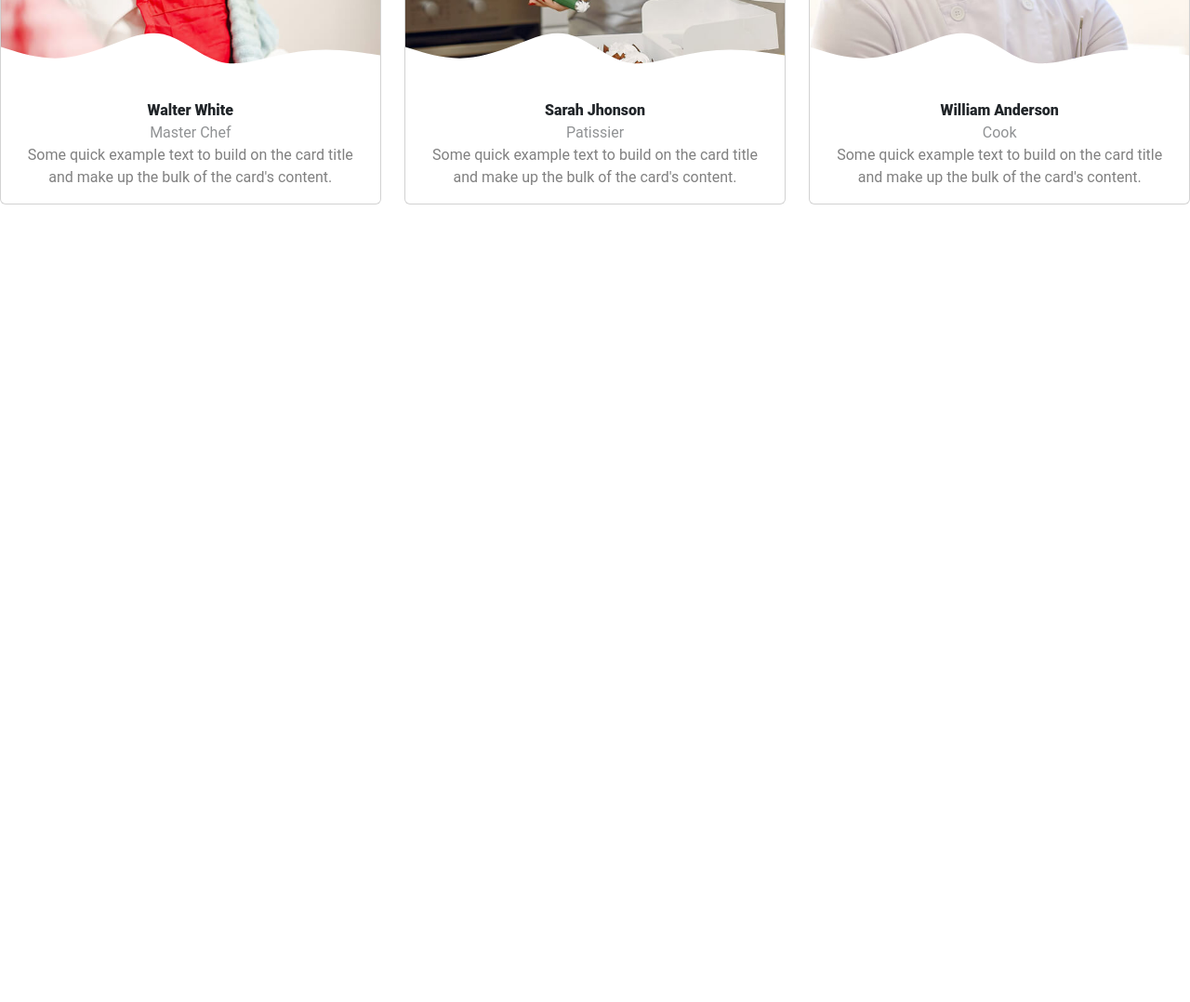
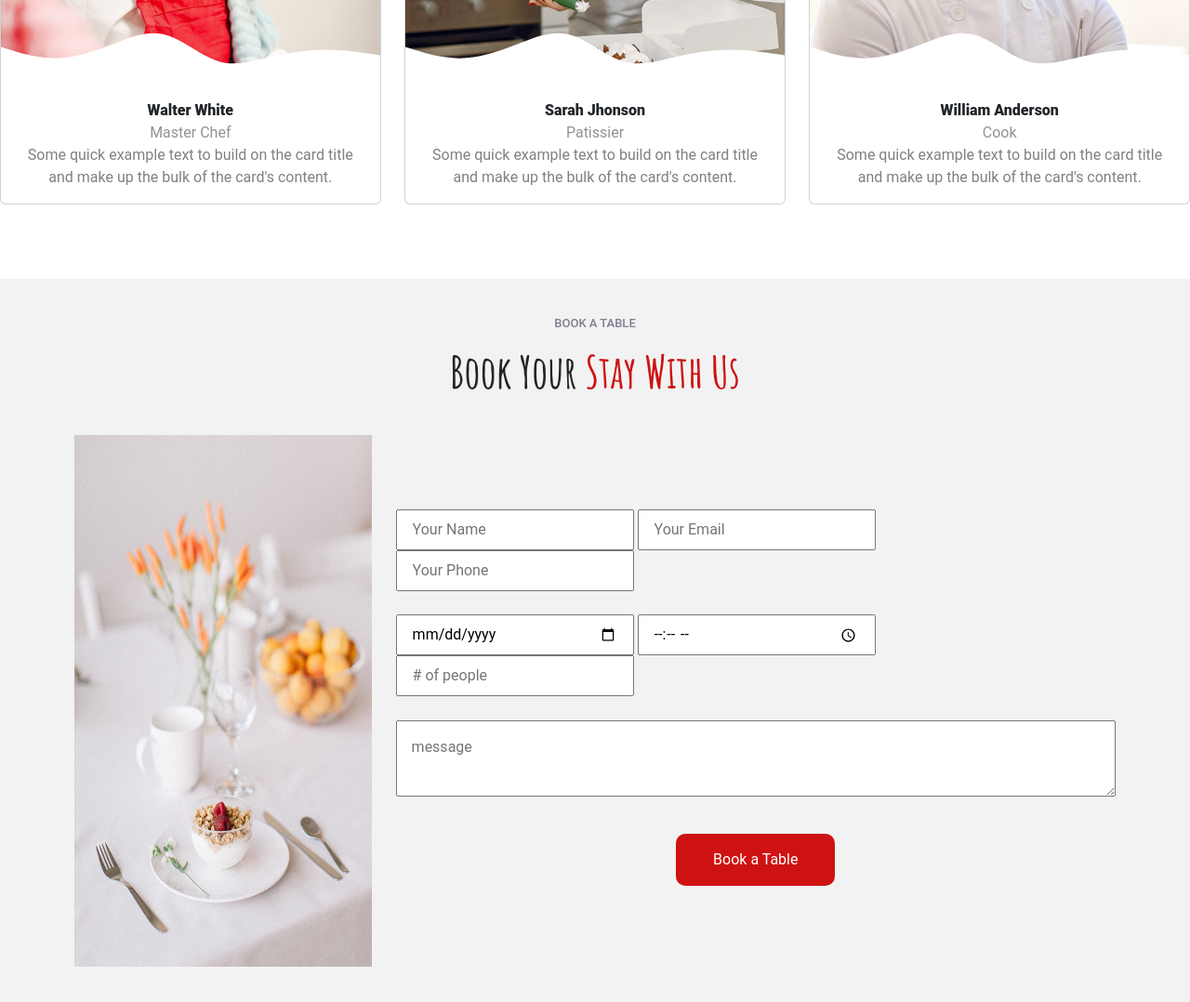
Before and after one commit to sarachafikidrissi/JavaScript_DOM_Final_Project_Sara_Chafik_Idrissi, a website: page index.html in a window 1280 px wide. Shown: the part 4681-5759 px from the top of the page at 93% size. Before the commit the page ends 4981 px from the top, so only its background shows below. Drawn offline with nearby package versions, Linux system fonts and the light colour scheme.

Commit message:
book table section added

```diff
--- a/index.html
+++ b/index.html
@@ -631,6 +631,41 @@ class=""
   </div>
 </section>
 
+<!-- Book a table -->
+
+
+<section class="booking py-5 px-10">
+  <div class="heading">
+    <h2 class="text-nav-color">BOOK A TABLE</h2>
+    <p class="">
+      Book Your <span class="text-nav-hover-color">Stay With Us</span>
+    </p>
+    <p></p>
+  </div>
+
+  <div class="content">
+    <img class="book-img" src="./public/images/reservation.jpg" alt="">
+    <div class="form py-10">
+      <div class="top-input">
+        <input type="text" placeholder="Your Name">
+        <input type="text" placeholder="Your Email">
+        <input type="text" placeholder="Your Phone">
+      </div>
+      <div class="bottom-input">
+        <input type="date">
+        <input type="time">
+        <input type="number" placeholder="# of people">
+      </div>
+      <div class="message-input">
+        <textarea name="" id="" placeholder="message"></textarea>
+      </div>
+      <div class="btn">
+        <button class="book-btn">Book a Table</button>
+      </div>
+    </div>
+  </div>
+</section>
+
 
 
 
--- a/src/scss/_allmodules.scss
+++ b/src/scss/_allmodules.scss
@@ -5,3 +5,4 @@
 @import './modules/home/_menu.scss';
 @import './modules/home/_testimonials.scss';
 @import './modules/home/_chefs.scss';
+@import './modules/home/_book.scss';
--- /dev/null
+++ b/src/scss/modules/home/_book.scss
@@ -0,0 +1,62 @@
+.booking{
+    background-color: $light-background-color;
+    h2{
+        font-size: 13px;
+    }
+    .heading{
+        display: flex;
+        flex-direction: column;
+        align-items: center;
+    }
+    .heading p{
+        font-family: $heading-font;
+        font-size: 48px;
+    }
+    .content{
+        display: flex;
+        gap: 2vw;
+        .form{
+            display: flex;
+            flex-direction: column;
+            gap: 2vw;
+        }
+    }
+    .content img{
+        width: 25vw;
+    }
+    input{
+        width: 20vw;
+        padding: 1vh 2vh;
+        outline: none;
+    }
+    input:focus{
+        border: 2px solid #ce1212;
+    }
+    .message-input textarea{
+        width: 100%;
+        padding: 2vh;
+    }
+    .book-btn{
+        padding: 2vh 5vh;
+        border: none;
+        background-color: #ce1212;
+        color: white;
+        border-radius: 10px;
+
+    }
+}
+
+@media (max-width: 425px){
+    .booking{
+        padding: 2vh 4vw !important;
+    }
+    .content{
+        flex-direction: column;
+        width: 100vh;
+        background-color: #ce1212;
+        .top-input{
+            display: flex;
+            flex-direction: column;
+        }
+    }
+}
```
Also changed, not shown: public/css/app.css, 1 other file.
